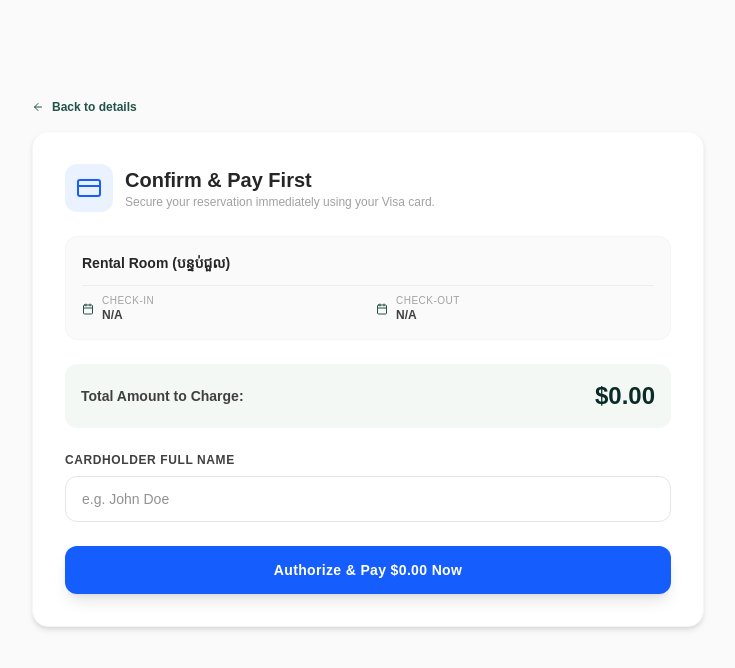
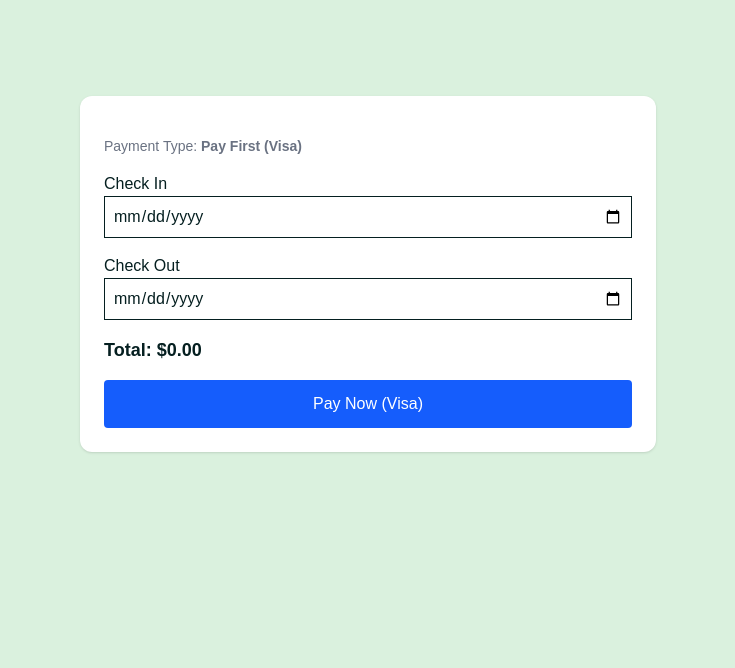
Before and after one commit to vannsophon22-source/frontend, a Next.js app in the folder frontend/: page /dashboard/user/checkout in a window 1280 px wide. Shown: the top 668 px of the page, without its empty margins (272-1007 px from the left). Built offline with nearby package versions, Linux system fonts and the light colour scheme; no server answers; sample sign-in values are in the browser's storage.

Commit message:
Update page.js

```diff
--- a/frontend/src/app/dashboard/user/checkout/page.js
+++ b/frontend/src/app/dashboard/user/checkout/page.js
@@ -1,226 +1,154 @@
 "use client";
 
-import { useState, useEffect } from "react";
-import { useSearchParams } from "next/navigation"; // 👈 Used to read incoming query parameters
-import { FiCalendar, FiCheckCircle, FiArrowLeft, FiCreditCard, FiAlertCircle } from "react-icons/fi";
-import Link from "next/link";
-import { createBookingApi, captureVisaPaymentApi } from "@/utils/api";
+import { useState } from "react";
+import { useSearchParams } from "next/navigation";
+import { FiCalendar, FiCheckCircle, FiCreditCard, FiAlertCircle } from "react-icons/fi";
 
-export default function PayFirstPage() {
+export default function CheckoutPage() {
   const searchParams = useSearchParams();
 
-  // Extract dynamic fields incoming from the payment-selection page
-  const urlUnitId = searchParams.get("unitId");
-  const urlTitle = searchParams.get("title") || "Rental Room (បន្ទប់ជួល)";
-  const urlCheckIn = searchParams.get("checkIn");
-  const urlCheckOut = searchParams.get("checkOut");
-  const urlPrice = parseFloat(searchParams.get("price") || "0.00");
+  const unitId = searchParams.get("unitId");
+  const title = searchParams.get("title");
+  const price = parseFloat(searchParams.get("price") || "0");
+  const paymentPolicy = searchParams.get("payment_policy"); // ⭐ IMPORTANT
 
-  // Keep state synchronized cleanly with the dynamic URL input params
-  const [bookingDetails, setBookingDetails] = useState({
-    unitId: urlUnitId,
-    title: urlTitle,
-    checkInDate: urlCheckIn,
-    checkOutDate: urlCheckOut,
-    totalPrice: urlPrice,
-  });
-
-  useEffect(() => {
-    if (urlUnitId) {
-      setBookingDetails({
-        unitId: urlUnitId,
-        title: urlTitle,
-        checkInDate: urlCheckIn,
-        checkOutDate: urlCheckOut,
-        totalPrice: urlPrice,
-      });
-    }
-  }, [urlUnitId, urlTitle, urlCheckIn, urlCheckOut, urlPrice]);
-
+  const [checkInDate, setCheckInDate] = useState("");
+  const [checkOutDate, setCheckOutDate] = useState("");
   const [cardName, setCardName] = useState("");
   const [loading, setLoading] = useState(false);
-  const [bookingStatus, setBookingStatus] = useState(null); // 'success' or 'error'
-  const [errorMessage, setErrorMessage] = useState("");
-  const [txReference, setTxReference] = useState("");
+  const [status, setStatus] = useState(null);
+  const [error, setError] = useState("");
 
-  const handlePayFirstCheckout = async (e) => {
+  const isPayLater = paymentPolicy === "pay_later";
+  const isPayFirst = paymentPolicy === "pay_first";
+
+  const handleSubmit = async (e) => {
     e.preventDefault();
     setLoading(true);
-    setErrorMessage("");
-
-    // Front-end safety shield: Validate card name is present before touching the network
-    if (!cardName.trim()) {
-      setErrorMessage("The cardholder name field is required.");
-      setLoading(false);
-      return;
-    }
-
-    if (!bookingDetails.unitId) {
-      setErrorMessage("Missing a valid unit configuration parameter.");
-      setLoading(false);
-      return;
-    }
+    setError("");
 
     try {
-      // ---------------------------------------------------------
-      // STEP 1: Create the Booking Record (Generates the parent tracking row)
-      // ---------------------------------------------------------
-      console.log(`📡 Step 1: Dispatching booking initialization for Unit ID: ${bookingDetails.unitId}`);
-      const bookingPayload = {
-        unit_id: bookingDetails.unitId,
-        check_in: bookingDetails.checkInDate,
-        check_out: bookingDetails.checkOutDate,
-        payment_method: "Visa",
-      };
+      const res = await fetch(
+        isPayLater
+          ? "/api/checkout/pay-later"
+          : "/api/checkout/pay-first",
+        {
+          method: "POST",
+          headers: { "Content-Type": "application/json" },
+          body: JSON.stringify({
+            unit_id: unitId,
+            check_in_date: checkInDate,
+            check_out_date: checkOutDate,
+            total_price: price,
+            payment_method: isPayLater ? "Cash" : "Visa",
+          }),
+        }
+      );
 
-      const bookingResponse = await createBookingApi(bookingPayload);
+      const data = await res.json();
 
-      // Extract the fresh booking ID returned by your Laravel backend array
-      const freshBookingId = bookingResponse.data?.id || bookingResponse.id;
-
-      if (!freshBookingId) {
-        throw new Error("Failed to secure a valid booking reference key from the server.");
-      }
-      console.log(`✅ Step 1 Complete: Secured Booking ID: ${freshBookingId}`);
-
-      // ---------------------------------------------------------
-      // STEP 2: Process Visa Authorization (Your successful Postman request)
-      // ---------------------------------------------------------
-      console.log(`📡 Step 2: Authorizing Visa payment for Booking ID: ${freshBookingId}...`);
-      const paymentResponse = await captureVisaPaymentApi(freshBookingId, cardName);
-
-      if (paymentResponse.success) {
-        console.log("✅ Step 2 Complete: Payment logged successfully.");
-        setTxReference(paymentResponse.transaction_reference);
-        setBookingStatus("success");
-      } else {
-        setBookingStatus("error");
-        setErrorMessage(paymentResponse.message || "Visa authorization declined.");
+      if (!data.success) {
+        throw new Error(data.message);
       }
 
-    } catch (error) {
-      console.error("❌ Pay First transaction chain crashed:", error.message);
-      setBookingStatus("error");
-      setErrorMessage(error.message || "An unexpected network error occurred.");
+      setStatus("success");
+    } catch (err) {
+      setError(err.message);
+      setStatus("error");
     } finally {
       setLoading(false);
     }
   };
 
-  // SUCCESS STATE SCREEN
-  if (bookingStatus === "success") {
+  if (status === "success") {
     return (
-      <div className="min-h-screen bg-neutral-50 dark:bg-[#051F20] flex items-center justify-center p-4 pt-24 transition-colors duration-300">
-        <div className="bg-white dark:bg-[#0B2B26] p-8 rounded-2xl shadow-xl max-w-md w-full text-center border border-neutral-100 dark:border-[#163832]">
-          <div className="w-16 h-16 bg-[#8EB69B]/20 rounded-full flex items-center justify-center mx-auto mb-4">
-            <FiCheckCircle className="w-10 h-10 text-[#8EB69B]" />
-          </div>
-          <h2 className="text-2xl font-black text-neutral-800 dark:text-[#DAF1DE]">Payment Successful!</h2>
-          <p className="text-sm text-neutral-500 dark:text-[#8EB69B] mt-2">
-            Your room has been instantly reserved and fully authorized.
+      <div className="min-h-screen flex items-center justify-center">
+        <div className="text-center">
+          <FiCheckCircle className="text-green-500 text-5xl mx-auto" />
+          <h1 className="text-2xl font-bold mt-4">Booking Successful</h1>
+          <p className="text-gray-500">
+            {isPayLater
+              ? "You will pay on arrival (Cash)"
+              : "Payment completed successfully"}
           </p>
-
-          <div className="my-6 p-4 rounded-xl bg-neutral-50 dark:bg-[#163832]/40 text-left text-xs space-y-2 text-neutral-600 dark:text-[#DAF1DE] border border-neutral-100 dark:border-[#235347]">
-            <p><strong>Transaction Ref:</strong> <span className="font-mono text-blue-600 dark:text-blue-400">{txReference}</span></p>
-            <p><strong>Property:</strong> {bookingDetails.title}</p>
-            <p><strong>Stay Dates:</strong> {bookingDetails.checkInDate} to {bookingDetails.checkOutDate}</p>
-            <p><strong>Amount Paid:</strong> ${bookingDetails.totalPrice.toFixed(2)}</p>
-            <p><strong>Payment Method:</strong> Visa (Authorized)</p>
-          </div>
-
-          <Link href="/dashboard/user/homepage" className="block w-full py-3 bg-[#235347] hover:bg-[#163832] text-white font-bold rounded-xl transition text-sm shadow-md">
-            Return to Dashboard
-          </Link>
         </div>
       </div>
     );
   }
 
-  // CHECKOUT FORM SCREEN
   return (
-    <div className="min-h-screen bg-neutral-50 dark:bg-[#051F20] pt-24 pb-12 px-4 transition-colors duration-300">
-      <div className="max-w-2xl mx-auto">
-        <Link href="/dashboard/user/rooms" className="inline-flex items-center gap-2 text-xs font-bold text-[#235347] dark:text-[#8EB69B] hover:underline mb-4">
-          <FiArrowLeft /> Back to details
-        </Link>
+    <div className="min-h-screen pt-24 px-4">
+      <div className="max-w-xl mx-auto bg-white p-6 rounded-xl shadow">
 
-        <div className="bg-white dark:bg-[#0B2B26] p-6 sm:p-8 rounded-2xl shadow-md border border-neutral-100 dark:border-[#163832]">
-          <div className="flex items-center gap-3 mb-6">
-            <div className="p-3 bg-blue-500/10 rounded-xl text-blue-600 dark:text-blue-400">
-              <FiCreditCard className="w-6 h-6" />
-            </div>
-            <div>
-              <h2 className="text-xl font-black text-neutral-800 dark:text-[#DAF1DE]">Confirm & Pay First</h2>
-              <p className="text-xs text-neutral-400 dark:text-[#8EB69B]">Secure your reservation immediately using your Visa card.</p>
-            </div>
+        <h1 className="text-xl font-bold mb-4">{title}</h1>
+
+        <p className="mb-4 text-sm text-gray-500">
+          Payment Type:{" "}
+          <span className="font-bold">
+            {isPayLater ? "Pay Later (Cash)" : "Pay First (Visa)"}
+          </span>
+        </p>
+
+        {error && (
+          <div className="bg-red-100 p-2 text-red-600 mb-4 flex gap-2">
+            <FiAlertCircle /> {error}
+          </div>
+        )}
+
+        <form onSubmit={handleSubmit} className="space-y-4">
+
+          {/* Dates */}
+          <div>
+            <label>Check In</label>
+            <input
+              type="date"
+              value={checkInDate}
+              onChange={(e) => setCheckInDate(e.target.value)}
+              className="w-full border p-2"
+              required
+            />
           </div>
 
-          {errorMessage && (
-            <div className="mb-6 p-3 bg-red-50 dark:bg-red-950/30 border-l-4 border-red-500 text-red-700 dark:text-red-400 text-xs rounded-r-lg font-medium flex gap-2 items-center">
-              <FiAlertCircle className="flex-shrink-0" /> {errorMessage}
+          <div>
+            <label>Check Out</label>
+            <input
+              type="date"
+              value={checkOutDate}
+              onChange={(e) => setCheckOutDate(e.target.value)}
+              className="w-full border p-2"
+              required
+            />
+          </div>
+
+          {/* Visa only */}
+          {isPayFirst && (
+            <div>
+              <label>Card Name</label>
+              <input
+                value={cardName}
+                onChange={(e) => setCardName(e.target.value)}
+                className="w-full border p-2"
+                required
+              />
             </div>
           )}
 
-          {/* Booking Summary Card */}
-          <div className="bg-neutral-50 dark:bg-[#051F20] p-4 rounded-xl border border-neutral-100 dark:border-[#163832] mb-6 space-y-3 text-sm">
-            <h4 className="font-bold text-neutral-800 dark:text-[#DAF1DE]">{bookingDetails.title}</h4>
-
-            <div className="grid grid-cols-2 gap-4 pt-2 border-t border-neutral-200/60 dark:border-[#163832]/60 text-xs text-neutral-600 dark:text-[#8EB69B]">
-              <div className="flex items-center gap-2">
-                <FiCalendar className="text-[#235347] dark:text-[#8EB69B]" />
-                <div>
-                  <p className="text-[10px] text-neutral-400 uppercase tracking-wider">Check-In</p>
-                  <p className="font-bold text-neutral-700 dark:text-[#DAF1DE]">{bookingDetails.checkInDate || "N/A"}</p>
-                </div>
-              </div>
-              <div className="flex items-center gap-2">
-                <FiCalendar className="text-[#235347] dark:text-[#8EB69B]" />
-                <div>
-                  <p className="text-[10px] text-neutral-400 uppercase tracking-wider">Check-Out</p>
-                  <p className="font-bold text-neutral-700 dark:text-[#DAF1DE]">{bookingDetails.checkOutDate || "N/A"}</p>
-                </div>
-              </div>
-            </div>
+          {/* Price */}
+          <div className="font-bold text-lg">
+            Total: ${price.toFixed(2)}
           </div>
 
-          {/* Total Price Banner */}
-          <div className="flex justify-between items-center bg-[#8EB69B]/10 dark:bg-[#163832]/30 p-4 rounded-xl mb-6">
-            <span className="text-sm font-bold text-neutral-700 dark:text-[#8EB69B]">Total Amount to Charge:</span>
-            <span className="text-2xl font-black text-[#0B2B26] dark:text-[#DAF1DE]">${bookingDetails.totalPrice.toFixed(2)}</span>
-          </div>
-
-          {/* Secure Visa Input Form */}
-          <form onSubmit={handlePayFirstCheckout} className="space-y-6">
-            <div>
-              <label className="block text-xs font-bold text-neutral-700 dark:text-[#DAF1DE] uppercase tracking-wider mb-2">
-                Cardholder Full Name
-              </label>
-              <input
-                type="text"
-                className="w-full px-4 py-3 border border-neutral-200 dark:border-[#163832] bg-white dark:bg-[#051F20] text-neutral-800 dark:text-[#DAF1DE] rounded-xl text-sm focus:outline-none focus:ring-2 focus:ring-blue-500 transition"
-                placeholder="e.g. John Doe"
-                value={cardName}
-                onChange={(e) => setCardName(e.target.value)}
-                disabled={loading}
-              />
-            </div>
-
-            <button
-              type="submit"
-              disabled={loading}
-              className="w-full py-3.5 rounded-xl font-bold text-sm tracking-wide transition shadow-lg text-white bg-blue-600 hover:bg-blue-700 disabled:opacity-50 flex justify-center items-center gap-2"
-            >
-              {loading ? (
-                <>
-                  <div className="animate-spin rounded-full h-4 w-4 border-b-2 border-white" />
-                  <span>Processing Payment Sequence...</span>
-                </>
-              ) : (
-                `Authorize & Pay $${bookingDetails.totalPrice.toFixed(2)} Now`
-              )}
-            </button>
-          </form>
-        </div>
+          <button
+            disabled={loading}
+            className="w-full bg-blue-600 text-white p-3 rounded"
+          >
+            {loading
+              ? "Processing..."
+              : isPayLater
+              ? "Confirm Booking (Pay Later)"
+              : "Pay Now (Visa)"}
+          </button>
+        </form>
       </div>
     </div>
   );
```
